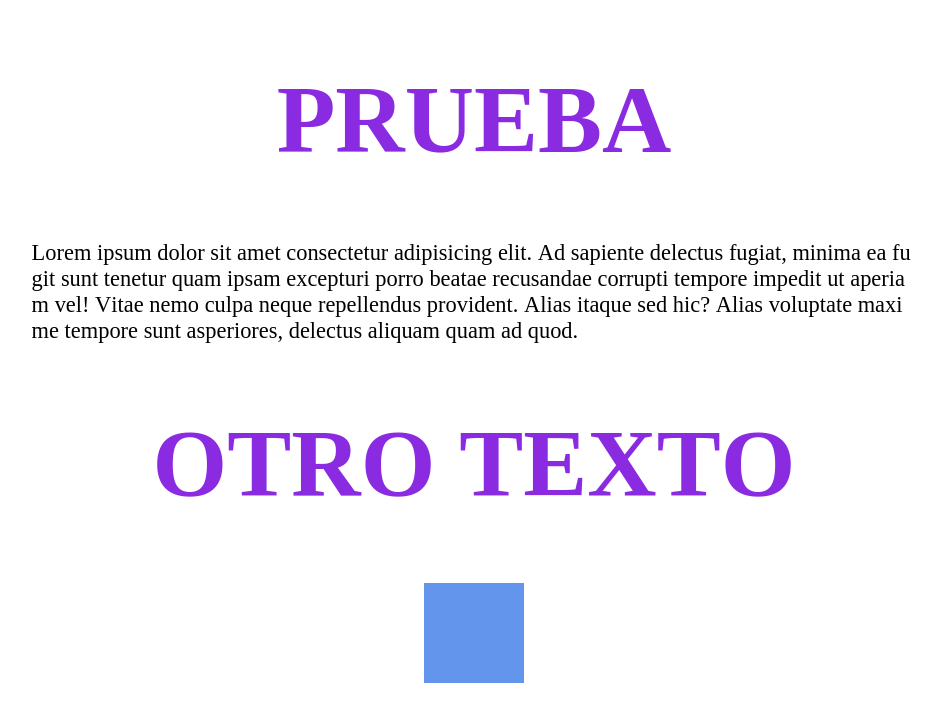
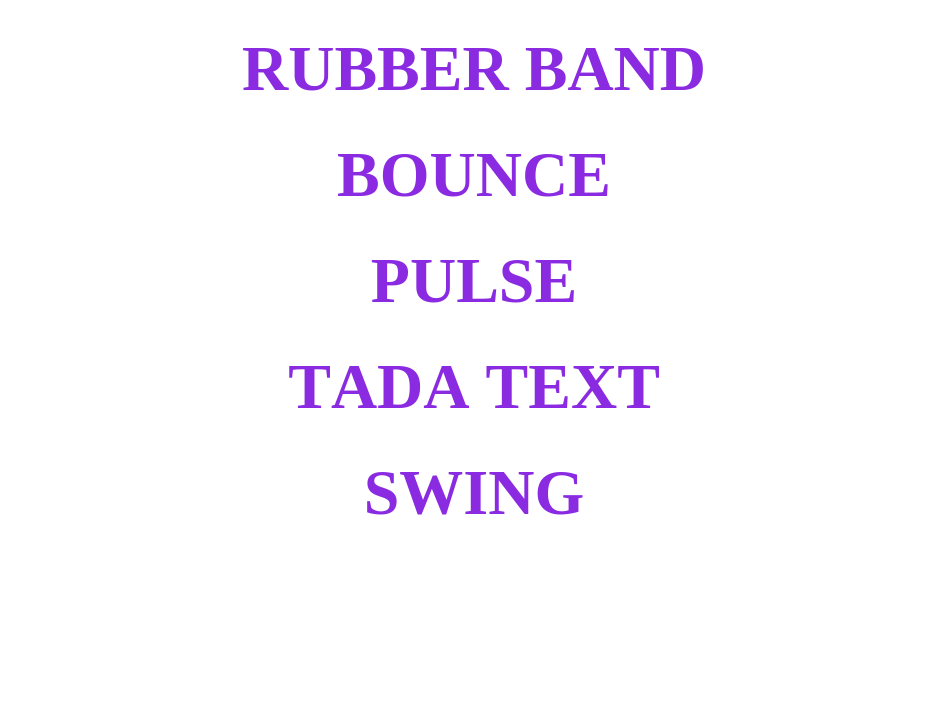
Before and after one commit to cmarioep/char-animation, a website built with webpack: page index.html in a window 1280 px wide. Shown: the whole page, without its empty margins (166-1106 px from the left). Built offline with nearby package versions, Linux system fonts and the light colour scheme.

Commit message:
Fix animation for multiple selectors

```diff
--- a/index.html
+++ b/index.html
@@ -9,15 +9,15 @@
 </head>
 <body>
 
-    <h1 class="rubberText">PRUEBA</h1>
+    <h1 class="rubber-Text">RUBBER BAND</h1>
 
-    <p class="rubberText">Lorem ipsum dolor sit amet consectetur adipisicing elit. Ad sapiente delectus fugiat, minima ea fugit sunt tenetur quam ipsam excepturi porro beatae recusandae corrupti tempore impedit ut aperiam vel! Vitae nemo culpa neque repellendus provident. Alias itaque sed hic? Alias voluptate maxime tempore sunt asperiores, delectus aliquam quam ad quod. </p>
+    <h1 class="bounce-Text">BOUNCE</h1>
 
-    <h1 class="rubberText">OTRO TEXTO</h1>
+    <h1 class="pulse-Text">PULSE</h1>
 
-    <div class="box bouncer">
+    <h1 class="tada-Text">TADA TEXT</h1>
 
-    </div>
+    <h1 class="swing-Text">SWING</h1>
 
 </body>
 
--- a/src/index.js
+++ b/src/index.js
@@ -21,13 +21,18 @@ createStyles(swing.selector, swing.declaration);
 createStyles(swing.keyframesRule, swing.keyFramesDeclaration);
 
 
+// TODO: Strict argument for selector
 // TODO: check fot valid arguments
 
 const animateText = (selector, animation, color = `inherit;`, stroke = `inherit` ) => {
 
-    setNewText(selector, color, stroke);
+    setNewText(selector, animation, color, stroke);
     mouseEvent(animation);
 
 }
 
-animateText(".rubberText", "swing", "greenyellow", "blue");
+animateText(".rubber-Text", "rubberBand", "greenyellow", "blue");
+animateText(".bounce-Text", "bounce", "greenyellow", "blue");
+animateText(".pulse-Text", "pulse", "greenyellow", "blue");
+animateText(".tada-Text", "tada", "greenyellow", "blue");
+animateText(".swing-Text", "swing", "greenyellow", "blue");
--- a/src/utils/mouseHover.js
+++ b/src/utils/mouseHover.js
@@ -30,7 +30,7 @@ async function toogleAnimation (item, animation) {
 
 const mouseEvent = (animation) => {
 
-    const mouseTarget = document.querySelectorAll('.char-animator--singleChar');
+    const mouseTarget = document.querySelectorAll(`.char-animator--singleChar--${animation}`);
 
 
     mouseTarget.forEach( (item) => {
--- a/src/utils/setNewText.js
+++ b/src/utils/setNewText.js
@@ -1,7 +1,7 @@
 import {createStyles} from './createCCSStyles.js';
 import {singleChar, hoverStyle} from './styles.js';
 
-let setNewText = (selector, color, stroke) => {
+let setNewText = (selector, animation, color, stroke) => {
 
     hoverStyle.declaration = `color: ${color};  -webkit-text-stroke: 1px ${stroke};`
     createStyles(singleChar.selector, singleChar.declaration);
@@ -22,7 +22,7 @@ let setNewText = (selector, color, stroke) => {
             span.textContent = char;
 
             if (span.textContent !== " ") {
-              span.classList.add("char-animator--singleChar");
+              span.classList.add("char-animator--singleChar", `char-animator--singleChar--${animation}`);
             }
 
             newChars.push(span);
--- a/src/utils/styles.js
+++ b/src/utils/styles.js
@@ -41,7 +41,7 @@ const rubberBand =  {
 
 const bounce =  {
     selector: `.char-animator--bounce`,
-    declaration: `animation: char-animator--bounce 1.2s infinite both;`,
+    declaration: `animation: char-animator--bounce 1.2s both;`,
     keyframesRule: `@keyframes char-animator--bounce`,
     keyFramesDeclaration:
         `0%, 100%, 10%, 53%, 80% {
@@ -64,7 +64,7 @@ const bounce =  {
 
 const pulse =  {
   selector: `.char-animator--pulse`,
-  declaration: `animation: char-animator--pulse 1.2s infinite both;`,
+  declaration: `animation: char-animator--pulse 1.2s both;`,
   keyframesRule: `@keyframes char-animator--pulse`,
   keyFramesDeclaration:
       `0% {
@@ -81,7 +81,7 @@ const pulse =  {
 
 const tada =  {
   selector: `.char-animator--tada`,
-  declaration: `animation: char-animator--tada 1.2s infinite both;`,
+  declaration: `animation: char-animator--tada 1.2s both;`,
   keyframesRule: `@keyframes char-animator--tada`,
   keyFramesDeclaration:
       `0% {
@@ -104,7 +104,7 @@ const tada =  {
 
 const swing =  {
   selector: `.char-animator--swing`,
-  declaration: `transform-origin: top center; animation: char-animator--swing 1.2s infinite both;`,
+  declaration: `transform-origin: top center; animation: char-animator--swing 1.2s both;`,
   keyframesRule: `@keyframes char-animator--swing`,
   keyFramesDeclaration:
       `20% {
--- a/styles.css
+++ b/styles.css
@@ -1,42 +1,6 @@
 h1 {
     text-align: center;
-    font-size: 6rem;
+    font-size: 4rem;
     color: blueviolet;
+    margin: 2rem auto;
 }
-
-p {
-    width: 70%;
-    font-size: 1.4rem;
-    margin: 3rem auto;
-}
-
-
-.box {
-    width: 100px;
-    aspect-ratio: 1/1;
-    margin: 0 auto;
-    background-color: cornflowerblue;
-}
-
-/* .bouncer {
-    animation: bounce 1s infinite both;
-}
-
-
-@keyframes bounce {
-  0%, 100%, 20%, 53%, 80% {
-    transition-timing-function: cubic-bezier(0.215, .61, .355, 1);
-    transform: translate3d(0, 0, 0)
-  }
-  40%, 43% {
-    transition-timing-function: cubic-bezier(0.755, .050, .855, .060);
-    transform: translate3d(0, -30px, 0)
-  }
-  70% {
-    transition-timing-function: cubic-bezier(0.755, .050, .855, .060);
-    transform: translate3d(0, -15px, 0)
-  }
-  90% {
-    transform: translate3d(0, -4px, 0);
-  }
-} */
```
